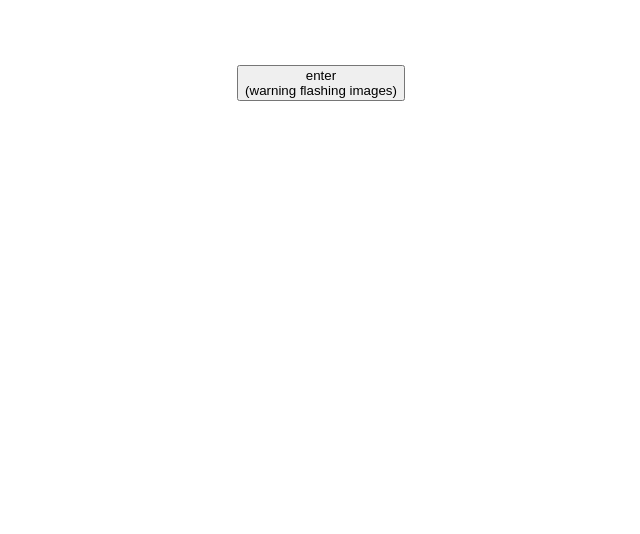
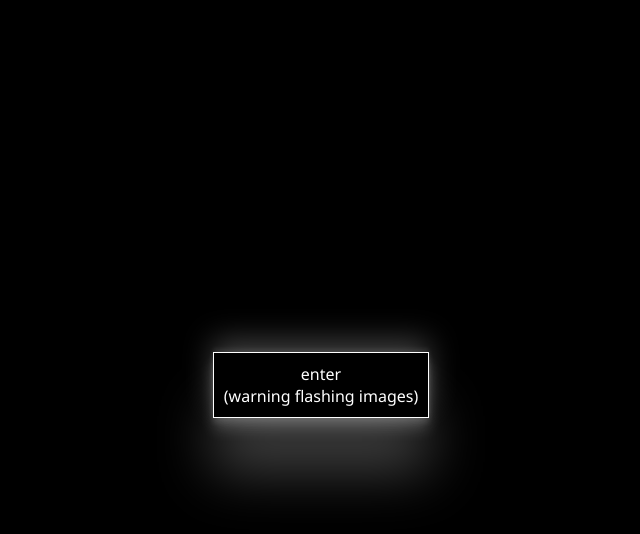
Before and after one commit to codegregcode/photo_portfolio, a React (Create React App) app: page / in a window 1280 px wide. Shown: the top 534 px of the page, without its empty margins (319-959 px from the left). Built offline with nearby package versions, Linux system fonts and the light colour scheme.

Commit message:
updates styles

```diff
--- a/src/styles/app.css
+++ b/src/styles/app.css
@@ -1,5 +1,6 @@
 .app-container {
   display: flex;
   justify-content: center;
+  align-items: center;
   margin: 65px;
 }
--- a/src/styles/index.css
+++ b/src/styles/index.css
@@ -1,4 +1,9 @@
 @import url('https://fonts.googleapis.com/css2?family=Noto+Sans:ital,wght@0,100..900;1,100..900&display=swap');
+
+* {
+  background-color: black;
+  color: white;
+}
 
 body {
   margin: 0;
--- a/src/styles/title.css
+++ b/src/styles/title.css
@@ -1,6 +1,170 @@
+.title-component {
+  display: flex;
+  justify-content: center;
+  align-items: center;
+  flex-direction: column;
+  height: 80vh;
+}
+
 .title-container {
   position: relative;
   text-align: center;
+  opacity: 100%;
+  animation: fadeIn 5s;
+  animation-name: imgShadow;
+  animation-duration: 1s;
+  animation-iteration-count: infinite;
+  animation-direction: forward;
+  box-shadow:
+    rgba(255, 0, 0, 0.25) 30px 54px 55px,
+    rgba(255, 0, 0, 0.12) 0px -20px 30px,
+    rgba(255, 0, 0, 0.12) 0px 4px 6px,
+    rgba(255, 0, 0, 0.17) 0px 12px 13px,
+    rgba(255, 0, 0, 0.09) 0px -3px 5px;
+}
+
+@keyframes imgShadow {
+  0% {
+    box-shadow:
+      rgba(255, 0, 0, 0.25) 0px 54px 55px,
+      rgba(255, 0, 0, 0.12) 0px -12px 30px,
+      rgba(255, 0, 0, 0.12) 0px 4px 6px,
+      rgba(255, 0, 0, 0.17) 0px 12px 13px,
+      rgba(255, 0, 0, 0.09) 0px -3px 5px;
+  }
+  20% {
+    box-shadow:
+      rgba(0, 200, 255, 0.25) 0px 54px 55px,
+      rgba(0, 200, 255, 0.12) 0px -12px 30px,
+      rgba(0, 200, 255, 0.12) 0px 4px 6px,
+      rgba(0, 200, 255, 0.17) 0px 12px 13px,
+      rgba(0, 200, 255, 0.09) 0px -3px 5px;
+  }
+  40% {
+    box-shadow:
+      rgba(0, 255, 0, 0.25) 0px 54px 55px,
+      rgba(0, 255, 0, 0.12) 0px -12px 30px,
+      rgba(0, 255, 0, 0.12) 0px 4px 6px,
+      rgba(0, 255, 0, 0.17) 0px 12px 13px,
+      rgba(0, 255, 0, 0.09) 0px -3px 5px;
+  }
+  60% {
+    box-shadow:
+      rgba(255, 0, 255, 0.25) 0px 54px 55px,
+      rgba(255, 0, 255, 0.12) 0px -12px 30px,
+      rgba(255, 0, 255, 0.12) 0px 4px 6px,
+      rgba(255, 0, 255, 0.17) 0px 12px 13px,
+      rgba(255, 0, 255, 0.09) 0px -3px 5px;
+  }
+  80% {
+    box-shadow:
+      rgba(0, 0, 255, 0.25) 0px 54px 55px,
+      rgba(0, 0, 255, 0.12) 0px -12px 30px,
+      rgba(0, 0, 255, 0.12) 0px 4px 6px,
+      rgba(0, 0, 255, 0.17) 0px 12px 13px,
+      rgba(0, 0, 255, 0.09) 0px -3px 5px;
+  }
+  100% {
+    box-shadow:
+      rgba(255, 255, 0, 0.25) 0px 54px 55px,
+      rgba(255, 255, 0, 0.12) 0px -12px 30px,
+      rgba(255, 255, 0, 0.12) 0px 4px 6px,
+      rgba(255, 255, 0, 0.17) 0px 12px 13px,
+      rgba(255, 255, 0, 0.09) 0px -3px 5px;
+  }
+}
+
+@keyframes fadeIn {
+  0% {
+    opacity: 0;
+  }
+  100% {
+    opacity: 1;
+  }
+}
+
+button {
+  background-color: transparent;
+  all: unset;
+  text-align: center;
+  border: 1px solid;
+  padding: 10px;
+  box-shadow:
+    rgba(255, 255, 255, 0.25) 0px 54px 55px,
+    rgba(255, 255, 255, 0.25) 0px -12px 30px,
+    rgba(255, 255, 255, 0.12) 0px 4px 6px,
+    rgba(255, 255, 255, 0.17) 0px 12px 13px,
+    rgba(255, 255, 255, 0.09) 0px -3px 5px;
+}
+
+button:focus {
+  outline: revert;
+}
+
+button:hover {
+  color: rgb(255, 0, 0);
+  animation-name: hoverAni;
+  animation-duration: 1s;
+  animation-iteration-count: infinite;
+  animation-direction: forward;
+  cursor: pointer;
+}
+
+@keyframes hoverAni {
+  0% {
+    color: rgb(255, 0, 0);
+    box-shadow:
+      rgba(255, 0, 0, 0.25) 0px 54px 55px,
+      rgba(255, 0, 0, 0.12) 0px -12px 30px,
+      rgba(255, 0, 0, 0.12) 0px 4px 6px,
+      rgba(255, 0, 0, 0.17) 0px 12px 13px,
+      rgba(255, 0, 0, 0.09) 0px -3px 5px;
+  }
+  20% {
+    color: rgb(0, 255, 255);
+    box-shadow:
+      rgba(0, 255, 255, 0.25) 0px 54px 55px,
+      rgba(0, 255, 255, 0.12) 0px -12px 30px,
+      rgba(0, 255, 255, 0.12) 0px 4px 6px,
+      rgba(0, 255, 255, 0.17) 0px 12px 13px,
+      rgba(0, 255, 255, 0.09) 0px -3px 5px;
+  }
+  40% {
+    color: rgb(0, 255, 0);
+    box-shadow:
+      rgba(0, 255, 0, 0.25) 0px 54px 55px,
+      rgba(0, 255, 0, 0.12) 0px -12px 30px,
+      rgba(0, 255, 0, 0.12) 0px 4px 6px,
+      rgba(0, 255, 0, 0.17) 0px 12px 13px,
+      rgba(0, 255, 0, 0.09) 0px -3px 5px;
+  }
+  60% {
+    color: rgb(255, 0, 255);
+    box-shadow:
+      rgba(255, 0, 255, 0.25) 0px 54px 55px,
+      rgba(255, 0, 255, 0.12) 0px -12px 30px,
+      rgba(255, 0, 255, 0.12) 0px 4px 6px,
+      rgba(255, 0, 255, 0.17) 0px 12px 13px,
+      rgba(255, 0, 255, 0.09) 0px -3px 5px;
+  }
+  80% {
+    color: rgb(0, 0, 255);
+    box-shadow:
+      rgba(0, 0, 255, 0.25) 0px 54px 55px,
+      rgba(0, 0, 255, 0.12) 0px -12px 30px,
+      rgba(0, 0, 255, 0.12) 0px 4px 6px,
+      rgba(0, 0, 255, 0.17) 0px 12px 13px,
+      rgba(0, 0, 255, 0.09) 0px -3px 5px;
+  }
+  100% {
+    color: rgb(255, 255, 0);
+    box-shadow:
+      rgba(255, 255, 0, 0.25) 0px 54px 55px,
+      rgba(255, 255, 0, 0.12) 0px -12px 30px,
+      rgba(255, 255, 0, 0.12) 0px 4px 6px,
+      rgba(255, 255, 0, 0.17) 0px 12px 13px,
+      rgba(255, 255, 0, 0.09) 0px -3px 5px;
+  }
 }
 
 .title-text {
```
